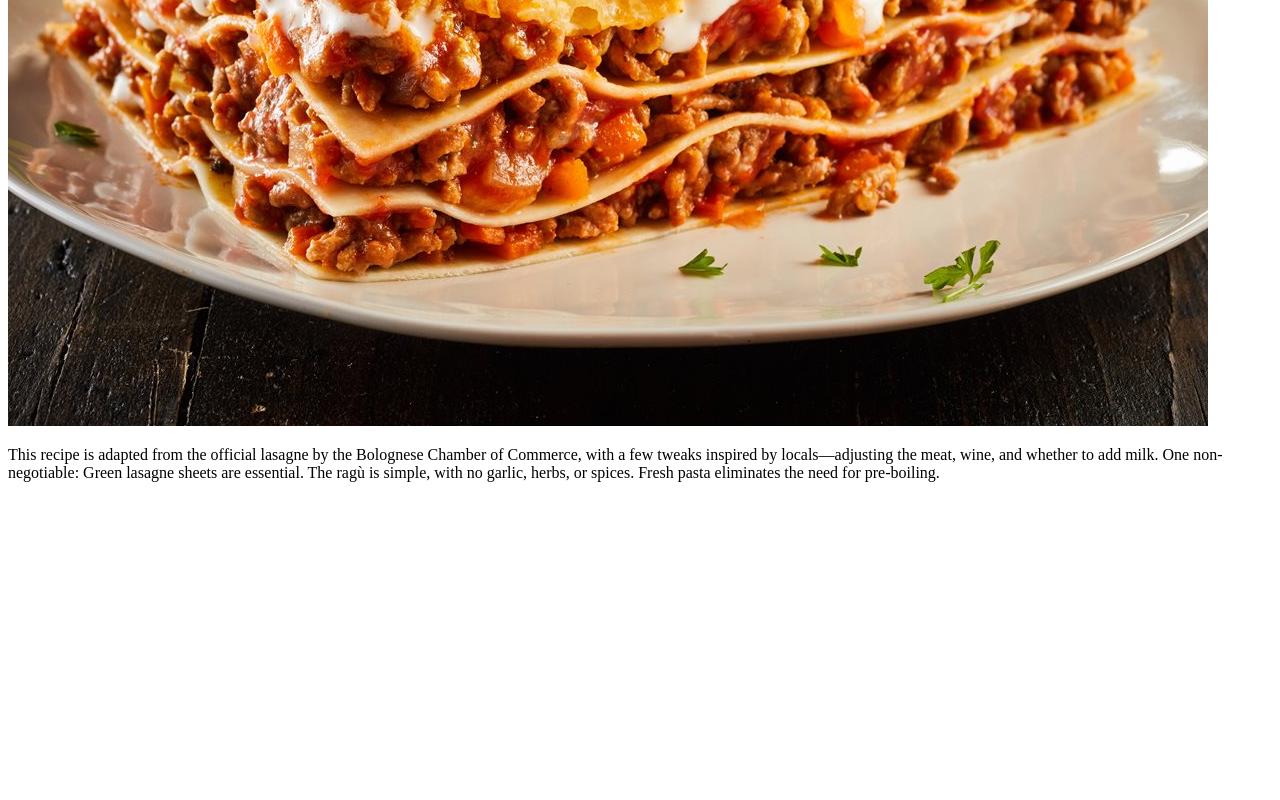
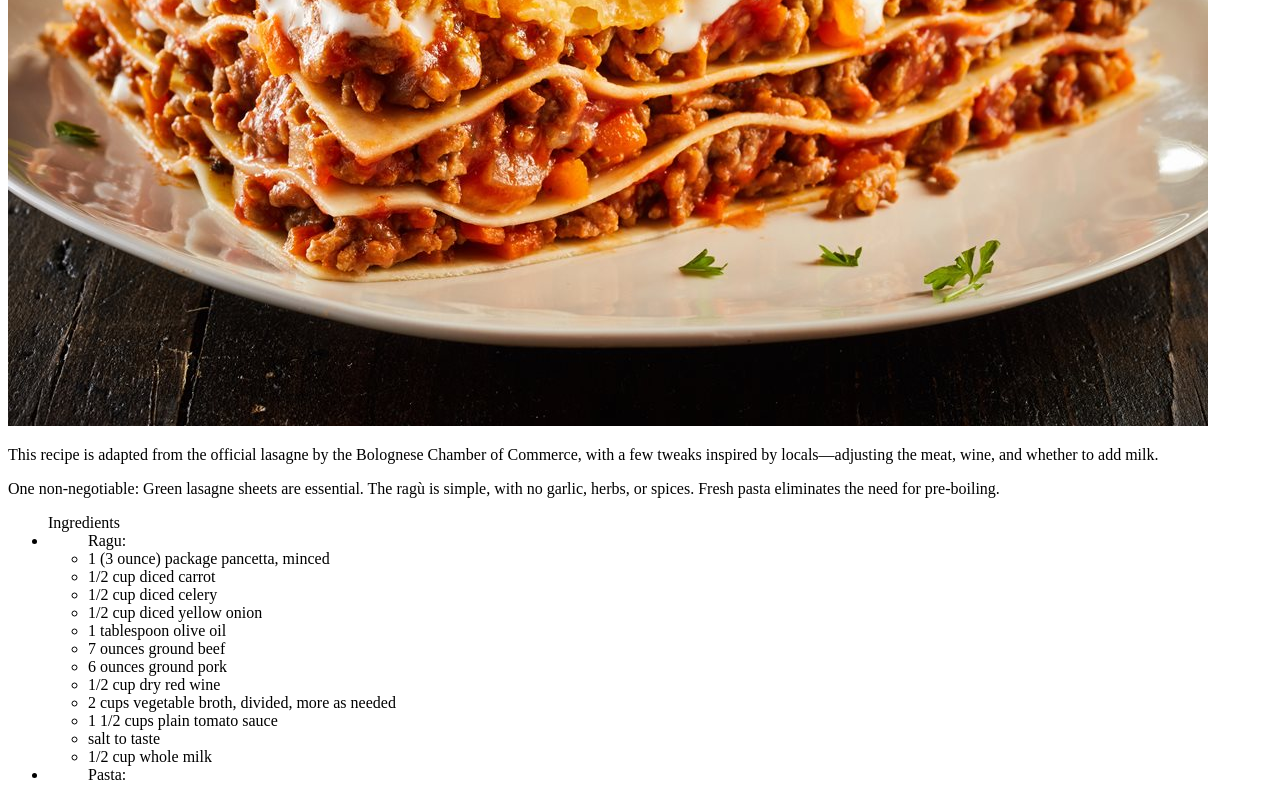
Before and after one commit to Mucsaaa96/odin-recipes, a plain HTML site: page recipes/lasagna.html in a window 1280 px wide. Shown: the part 480-1280 px from the top of the page. Before the commit the page ends 978 px from the top, so only its background shows below. Drawn offline with Linux system fonts and the light colour scheme.

Commit message:
Add paragraph to lasagne.html

```diff
--- a/recipes/lasagna.html
+++ b/recipes/lasagna.html
@@ -11,9 +11,28 @@
         <p>This recipe is adapted from the official lasagne
              by the Bolognese Chamber of Commerce,
              with a few tweaks inspired by locals—adjusting the meat,
-             wine, and whether to add milk.
-             One non-negotiable: Green lasagne sheets are essential.
+             wine, and whether to add milk.</p>
+             <p>One non-negotiable: Green lasagne sheets are essential.
              The ragù is simple, with no garlic, herbs, or spices.
              Fresh pasta eliminates the need for pre-boiling.</p>
+             <ul>Ingredients
+                <li><ul>Ragu:
+                    <li>1 (3 ounce) package pancetta, minced</li>
+                    <li>1/2 cup diced carrot</li>
+                    <li>1/2 cup diced celery</li>
+                    <li>1/2 cup diced yellow onion</li>
+                    <li>1 tablespoon olive oil</li>
+                    <li>7 ounces ground beef</li>
+                    <li>6 ounces ground pork</li>
+                    <li>1/2 cup dry red wine</li>
+                    <li>2 cups vegetable broth, divided, more as needed</li>
+                    <li>1 1/2 cups plain tomato sauce</li>
+                    <li>salt to taste</li>
+                    <li>1/2 cup whole milk</li>
+                </ul></li>
+                <li><ul>Pasta:
+
+                </ul>
+             </ul>
     </body>
 </html>
```
